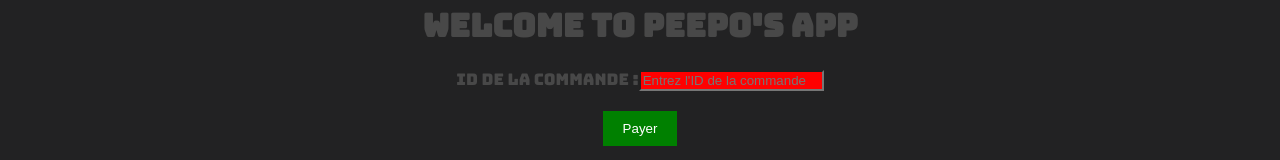
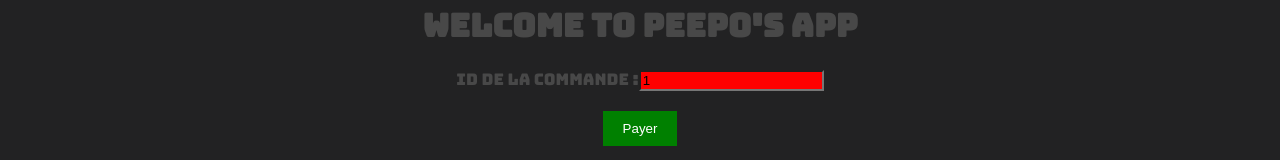
Before and after one commit to James-Genitrini/DrMad, a Vue app: page /shop/pay/1 in a window 1280 px wide. Shown: the part 531-691 px from the top of the page. Built offline with nearby package versions, Linux system fonts and the light colour scheme.

Commit message:
perfecto

```diff
--- a/src/components/Shop/BasketList.vue
+++ b/src/components/Shop/BasketList.vue
@@ -57,8 +57,8 @@ export default {
                 };
 
                 const response = await ShopService.createOrder(this.shopUser._id, order);
-                console.log(response)
-                console.log(response.data.uuid)
+                // console.log(response)
+                // console.log(response.data.uuid)
                 if (response != undefined && response.data.uuid != undefined) {
                     this.clearBasket();
                     this.$router.push(`/shop/pay/${response.data.uuid}`);
--- a/src/components/Shop/ShopOrders.vue
+++ b/src/components/Shop/ShopOrders.vue
@@ -6,7 +6,7 @@
       <div>
         <span><strong>Montant :</strong> {{ order.total }} €</span><br>
         <span><strong>Status :</strong> {{ order.status }}</span><br>
-        <span><strong>Uuid :</strong> {{ order.uuid }}</span>
+        <!-- <span><strong>Uuid :</strong> {{ order.uuid }}</span> -->
       </div>
       <div v-if="order.status === 'waiting_payment'">
         <button @click="payOrder(order.uuid)">Payer</button>
--- a/src/components/Shop/ShopPay.vue
+++ b/src/components/Shop/ShopPay.vue
@@ -24,7 +24,7 @@
   },
   data() {
     return {
-        orderId: this.propsOrderId || ''
+      orderId: this.propsOrderId || '',  // Valeur par défaut via props
     };
   },
   computed: {
@@ -50,18 +50,22 @@
         const response = await ShopService.payOrder(user._id, this.orderId);
 
         if (response.error === 0) {
-            alert('Commande payée avec succès !');
+          console.log('Commande payée avec succès !');
           this.$router.push('/shop/orders');
         } else {
-            alert('Commande introuvable ou déjà finalisée.');
+          console.log('Commande introuvable ou déjà finalisée.');
         }
       } catch (error) {
         console.error('Erreur lors du paiement:', error);
-          alert('Une erreur est survenue.');
       }
     }
+  },
+  mounted() {
+    if (this.$route.params.orderId) {
+      this.orderId = this.$route.params.orderId;
     }
-  };
+  },
+}
 </script>
 
 <style scoped>
```
Lines whose indentation alone changed are shown as unchanged.
